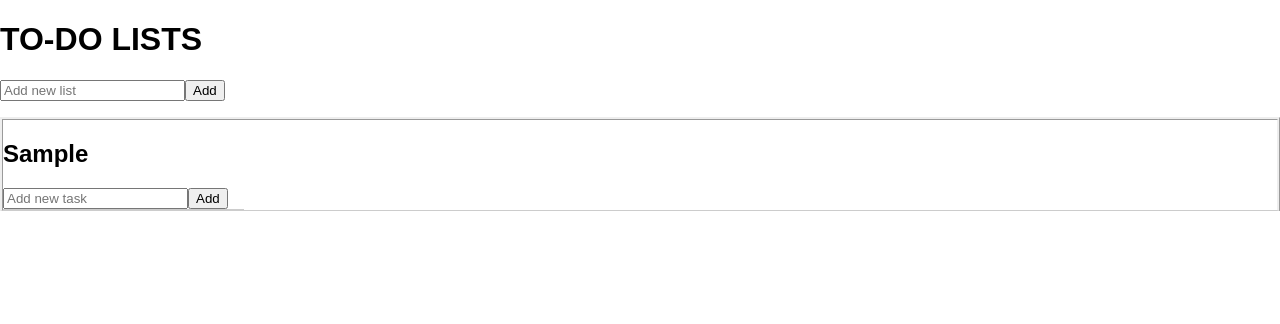
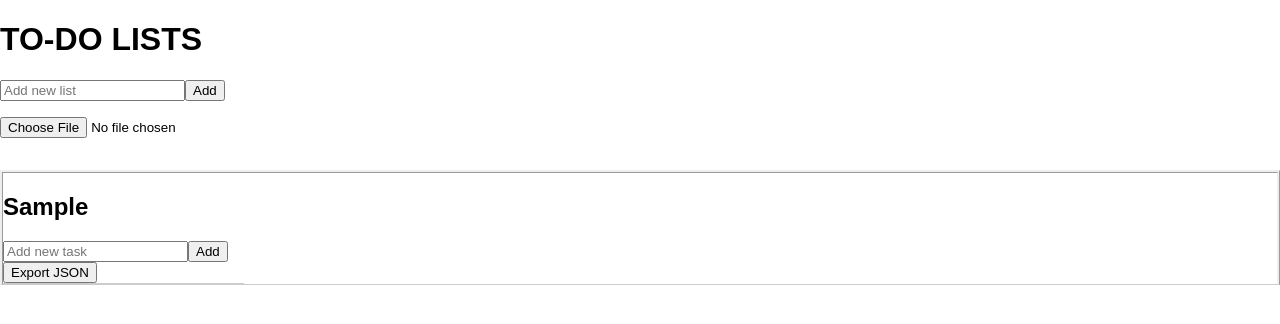
Before and after one commit to DavidOTechnikum/to-do-list, a React (Create React App) app: page / in a window 1280 px wide. Both pictures are taken after typing "Sample" into the empty fields and a click on the button "Add". Shown: the top 324 px of the page. Built offline with nearby package versions, Linux system fonts and the light colour scheme.

Commit message:
lists stored separately as JSON

```diff
--- a/src/App.js
+++ b/src/App.js
@@ -35,10 +35,45 @@ const App = () => {
     saveToLocalStorage("todoLists", updatedLists);
   };
 
+  const importJSON = (event) => {
+    const file = event.target.files[0];
+    if (file) {
+      const reader = new FileReader();
+      reader.onload = (e) => {
+        try {
+          const importedList = JSON.parse(e.target.result);
+          // Validate imported data
+          if (
+            importedList &&
+            importedList.id &&
+            importedList.title &&
+            Array.isArray(importedList.tasks)
+          ) {
+            const updatedLists = [...lists, importedList];
+            setLists(updatedLists);
+            saveToLocalStorage("todoLists", updatedLists);
+            alert("List imported successfully!");
+          } else {
+            alert("Invalid JSON format.");
+          }
+        } catch (error) {
+          alert("Error parsing JSON file.");
+        }
+      };
+      reader.readAsText(file);
+    }
+  };
+
   return (
     <div>
       <h1>TO-DO LISTS</h1>
       <AddForm placeholder="Add new list" onSubmit={addList} />
+      <input
+        type="file"
+        accept="application/json"
+        onChange={importJSON}
+        style={{ marginTop: "16px", marginBottom: "16px" }}
+      />
       <div className="list-container">
         {lists.map((list) => (
           <div key={list.id} className="list-item">
--- a/src/TodoList.js
+++ b/src/TodoList.js
@@ -1,7 +1,7 @@
 import React, { useState } from "react";
 import Task from "./Task";
 import AddForm from "./AddForm";
-import { saveToLocalStorage } from "./storage";
+// import { saveToLocalStorage } from "./storage";
 
 // This is the template for processing the lists' information.
 // We passed the list array itself and three functions from App.js.
@@ -14,6 +14,31 @@ const TodoList = ({ list, updateList, deleteList, updateLists }) => {
     setEditing(false);
   };
 
+  const addTask = (text) => {
+    const newTask = { id: Date.now(), text, completed: false };
+    updateLists((prev) => {
+      const updatedLists = prev.map((l) =>
+        l.id === list.id ? { ...l, tasks: [...l.tasks, newTask] } : l
+      );
+      return updatedLists;
+    });
+  };
+
+  const exportToJSON = () => {
+    const dataStr = JSON.stringify(list, null, 2); // Convert to JSON string with formatting
+    const blob = new Blob([dataStr], { type: "application/json" });
+    const url = URL.createObjectURL(blob);
+
+    const link = document.createElement("a");
+    link.href = url;
+    link.download = `${list.title || "todo-list"}.json`;
+    link.click();
+
+    // Clean up URL object
+    URL.revokeObjectURL(url);
+  };
+
+  /*
   // New tasks (i.e. their information) are created here and appended to the list's task array.
   const addTask = (text) => {
     const newTask = { id: Date.now(), text, completed: false };
@@ -30,7 +55,7 @@ const TodoList = ({ list, updateList, deleteList, updateLists }) => {
       saveToLocalStorage("todoLists", updated);
       return updated;
     });
-  };
+*/
 
   return (
     <div>
@@ -57,6 +82,7 @@ const TodoList = ({ list, updateList, deleteList, updateLists }) => {
         </>
       ))}
       <AddForm placeholder="Add new task" onSubmit={addTask} />
+      <button onClick={exportToJSON}>Export JSON</button>
     </div>
   );
 };
```
